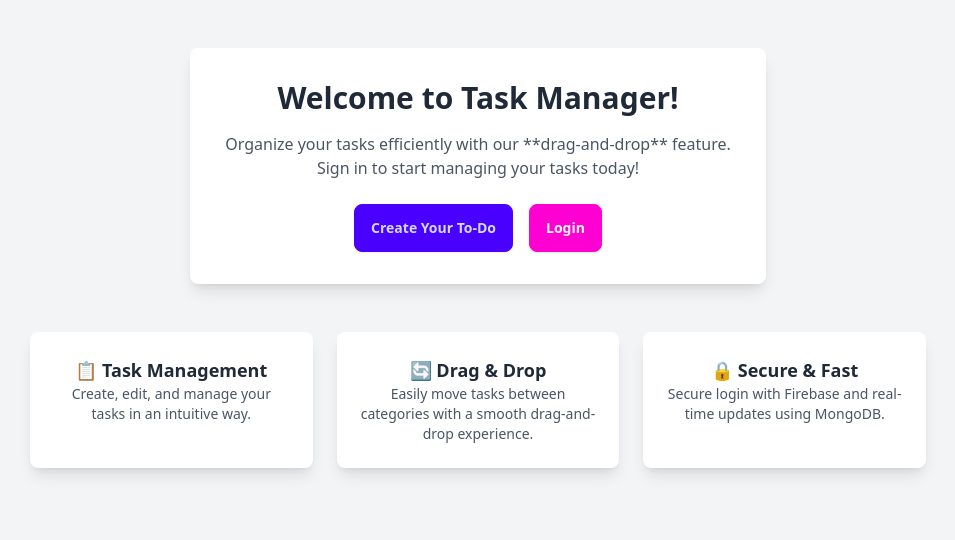
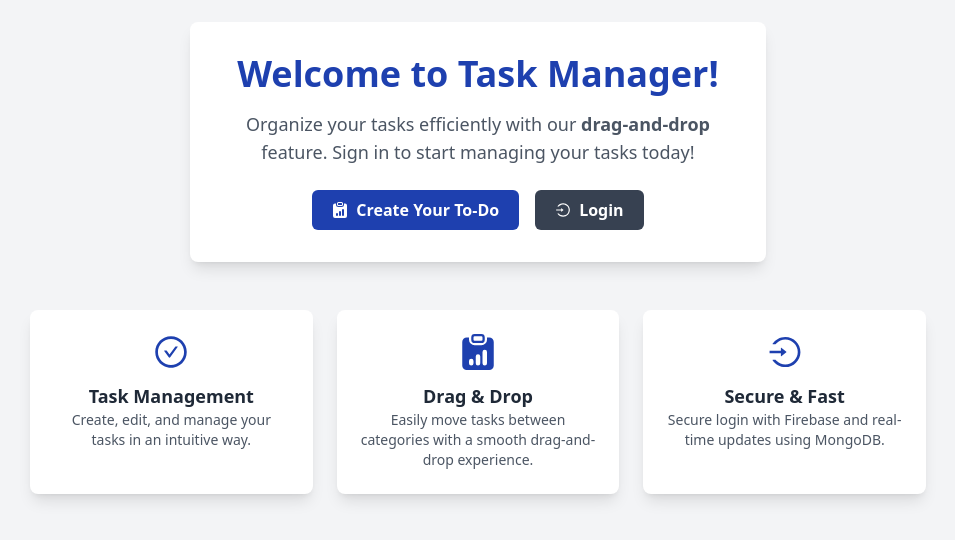
Before and after one commit to Sushanta65/task-manager-todo, a React (Vite) app: page / in a window 1280 px wide. Shown: the part 142-682 px from the top of the page, without its empty margins (162-1117 px from the left). Built offline with nearby package versions, Linux system fonts and the light colour scheme; no server answers.

Commit message:
Design Done

```diff
--- a/src/components/Todos.jsx
+++ b/src/components/Todos.jsx
@@ -1,11 +1,15 @@
-import React, { useState } from "react";
+import React, { useState, useContext } from "react";
 import { DndProvider } from "react-dnd";
 import { HTML5Backend } from "react-dnd-html5-backend";
 import TaskColumn from "./TaskColumn";
 import { Link } from "react-router-dom";
+import { AuthContext } from "../provider/AuthProvider";
+import { FiLogOut } from "react-icons/fi";
+import { AiOutlineHome } from "react-icons/ai";
 
 const Todos = () => {
   const [tasks, setTasks] = useState([]);
+  const { user, signOutUser } = useContext(AuthContext);
 
   const handleSubmit = (e) => {
     e.preventDefault();
@@ -30,29 +34,85 @@ const Todos = () => {
 
   return (
     <DndProvider backend={HTML5Backend}>
-      <div className="w-3/5 mx-auto bg-gray-200 text-center p-5">
-      <div>
-        <Link to={'/login'}>Login</Link>
-      </div>
-        <div>
-          <h2 className="text-lg font-semibold mb-2">Add Task</h2>
-          <form onSubmit={handleSubmit} className="mb-4">
-            <input type="text" name="task" placeholder="Task Title" className="border p-2 mb-2 w-full" />
-            <br />
-            <input type="text" name="description" placeholder="Task Description" className="border p-2 mb-2 w-full" />
-            <br />
-            <button type="submit" className="btn btn-sm bg-blue-500 text-white px-3 py-1">Add Task</button>
+      <div className="min-h-screen bg-gray-100">
+        {/* Header Section */}
+        <div className="bg-blue-900 text-white flex justify-between items-center p-4 shadow-md">
+          <div className="flex items-center gap-3">
+            {user?.photoURL && (
+              <img
+                src={user.photoURL}
+                alt="User"
+                className="w-10 h-10 rounded-full border border-white"
+              />
+            )}
+            <div>
+              <h2 className="text-lg font-semibold">{user?.displayName}</h2>
+              <p className="text-sm opacity-80">{user?.email}</p>
+            </div>
+          </div>
+          <div className="flex items-center gap-4">
+            <Link to="/" className="text-white text-xl">
+              <AiOutlineHome />
+            </Link>
+            <button
+              onClick={signOutUser}
+              className="flex items-center gap-1 bg-white text-blue-900 px-3 py-1 rounded-md font-semibold hover:bg-gray-200 transition"
+            >
+              Logout <FiLogOut />
+            </button>
+          </div>
+        </div>
+
+        {/* Task Input Section */}
+        <div className="w-11/12 max-w-3xl mx-auto mt-6 p-6 bg-white rounded-lg shadow-md">
+          <h2 className="text-xl font-semibold text-blue-900 mb-4">Add Task</h2>
+          <form onSubmit={handleSubmit} className="space-y-3">
+            <input
+              type="text"
+              name="task"
+              placeholder="Task Title"
+              className="w-full p-2 border border-gray-300 rounded-md focus:outline-none focus:ring-2 focus:ring-blue-900"
+            />
+            <input
+              type="text"
+              name="description"
+              placeholder="Task Description"
+              className="w-full p-2 border border-gray-300 rounded-md focus:outline-none focus:ring-2 focus:ring-blue-900"
+            />
+            <button
+              type="submit"
+              className="w-full bg-blue-900 text-white py-2 rounded-md font-semibold hover:bg-blue-900 transition"
+            >
+              Add Task
+            </button>
           </form>
         </div>
 
-        <div>
-          <h2 className="text-xl font-bold mb-2">Task Manager</h2>
-        </div>
-
-        <div className="flex justify-between gap-2">
-          <TaskColumn title="To-Do" category="to-do" tasks={tasks} setTasks={setTasks} />
-          <TaskColumn title="In Progress" category="in-progress" tasks={tasks} setTasks={setTasks} />
-          <TaskColumn title="Completed" category="done" tasks={tasks} setTasks={setTasks} />
+        {/* Task Management Section */}
+        <div className="w-11/12 max-w-5xl mx-auto mt-6">
+          <h2 className="text-2xl font-bold text-center text-blue-900 mb-4">
+            Task Manager
+          </h2>
+          <div className="grid grid-cols-1 md:grid-cols-3 gap-6">
+            <TaskColumn
+              title="To-Do"
+              category="to-do"
+              tasks={tasks}
+              setTasks={setTasks}
+            />
+            <TaskColumn
+              title="In Progress"
+              category="in-progress"
+              tasks={tasks}
+              setTasks={setTasks}
+            />
+            <TaskColumn
+              title="Completed"
+              category="done"
+              tasks={tasks}
+              setTasks={setTasks}
+            />
+          </div>
         </div>
       </div>
     </DndProvider>
--- a/src/pages/Home.jsx
+++ b/src/pages/Home.jsx
@@ -1,48 +1,70 @@
 import React, { useContext } from "react";
 import { Link } from "react-router-dom";
 import { AuthContext } from "../provider/AuthProvider";
+import { FiLogOut } from "react-icons/fi";
+import { AiOutlineLogin, AiOutlineCheckCircle } from "react-icons/ai";
+import { BsFillClipboardDataFill } from "react-icons/bs";
 
 const Home = () => {
-    const {user, signOutUser} = useContext(AuthContext)
+  const { user, signOutUser } = useContext(AuthContext);
+
   return (
-    <div className="min-h-screen flex flex-col items-center justify-center bg-gray-100 text-center p-5">
+    <div className="min-h-screen flex flex-col items-center justify-center bg-gray-100 text-center px-5">
       {/* Hero Section */}
       <div className="max-w-xl bg-white p-8 rounded-lg shadow-lg">
-        <h1 className="text-3xl font-bold text-gray-800 mb-4">
+        <h1 className="text-4xl font-bold text-blue-800 mb-4">
           Welcome to Task Manager!
         </h1>
-        <p className="text-gray-600 mb-6">
-          Organize your tasks efficiently with our **drag-and-drop** feature. Sign in to start managing your tasks today!
+        <p className="text-gray-600 mb-6 text-lg">
+          Organize your tasks efficiently with our <strong>drag-and-drop</strong> feature. Sign in to start managing your tasks today!
         </p>
 
         {/* Buttons */}
-        <div className="space-x-4">
-          <Link to="/todos" className="btn btn-primary">
-            Create Your To-Do
+        <div className="flex justify-center space-x-4">
+          <Link
+            to="/todos"
+            className="flex items-center gap-2 bg-blue-800 text-white px-5 py-2 rounded-md font-semibold hover:bg-blue-900 transition"
+          >
+            <BsFillClipboardDataFill /> Create Your To-Do
           </Link>
-         {user?.email? <button onClick={signOutUser} className="btn btn-alert">Logout</button> : <Link to="/login" className="btn btn-secondary">
-            Login
-          </Link>}
+          {user?.email ? (
+            <button
+              onClick={signOutUser}
+              className="flex items-center gap-2 bg-red-600 text-white px-5 py-2 rounded-md font-semibold hover:bg-red-700 transition"
+            >
+              <FiLogOut /> Logout
+            </button>
+          ) : (
+            <Link
+              to="/login"
+              className="flex items-center gap-2 bg-gray-700 text-white px-5 py-2 rounded-md font-semibold hover:bg-gray-900 transition"
+            >
+              <AiOutlineLogin /> Login
+            </Link>
+          )}
         </div>
       </div>
 
       {/* Features Section */}
       <div className="mt-12 grid grid-cols-1 md:grid-cols-3 gap-6 max-w-4xl">
-        <div className="p-6 bg-white shadow-lg rounded-lg">
-          <h3 className="font-bold text-lg text-gray-800">📋 Task Management</h3>
-          <p className="text-gray-600 text-sm">
+        <div className="p-6 bg-white shadow-lg rounded-lg flex flex-col items-center">
+          <AiOutlineCheckCircle className="text-blue-800 text-4xl mb-3" />
+          <h3 className="font-bold text-lg text-gray-800">Task Management</h3>
+          <p className="text-gray-600 text-sm text-center">
             Create, edit, and manage your tasks in an intuitive way.
           </p>
         </div>
-        <div className="p-6 bg-white shadow-lg rounded-lg">
-          <h3 className="font-bold text-lg text-gray-800">🔄 Drag & Drop</h3>
-          <p className="text-gray-600 text-sm">
+        <div className="p-6 bg-white shadow-lg rounded-lg flex flex-col items-center">
+          <BsFillClipboardDataFill className="text-blue-800 text-4xl mb-3" />
+          <h3 className="font-bold text-lg text-gray-800">Drag & Drop</h3>
+          <p className="text-gray-600 text-sm text-center">
             Easily move tasks between categories with a smooth drag-and-drop experience.
           </p>
         </div>
-        <div className="p-6 bg-white shadow-lg rounded-lg">
-          <h3 className="font-bold text-lg text-gray-800">🔒 Secure & Fast</h3>
-          <p className="text-gray-600 text-sm">
+        <div className="p-6 bg-white shadow-lg rounded-lg flex flex-col items-center">
+          <AiOutlineLogin className="text-blue-800 text-4xl mb-3" />
+          <h3 className="font-bold text-lg text-gray-800">Secure & Fast</h3>
+          <p className="text-gray-600 text-sm text-center">
             Secure login with Firebase and real-time updates using MongoDB.
           </p>
         </div>
```
